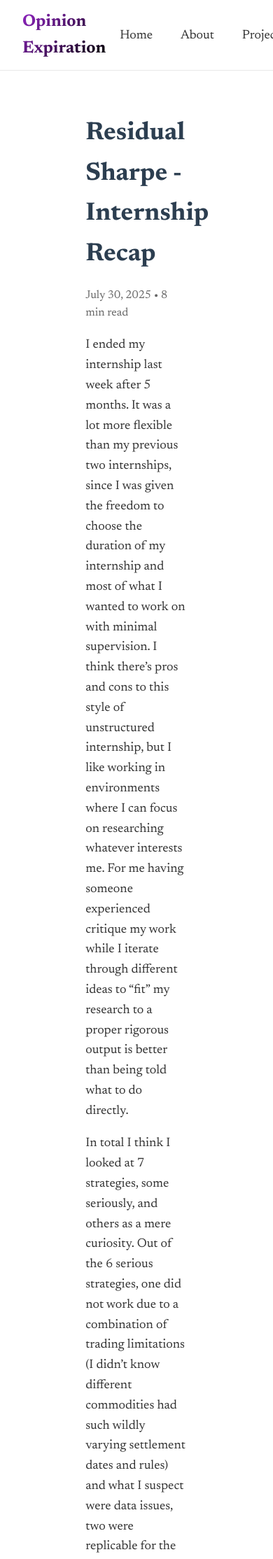
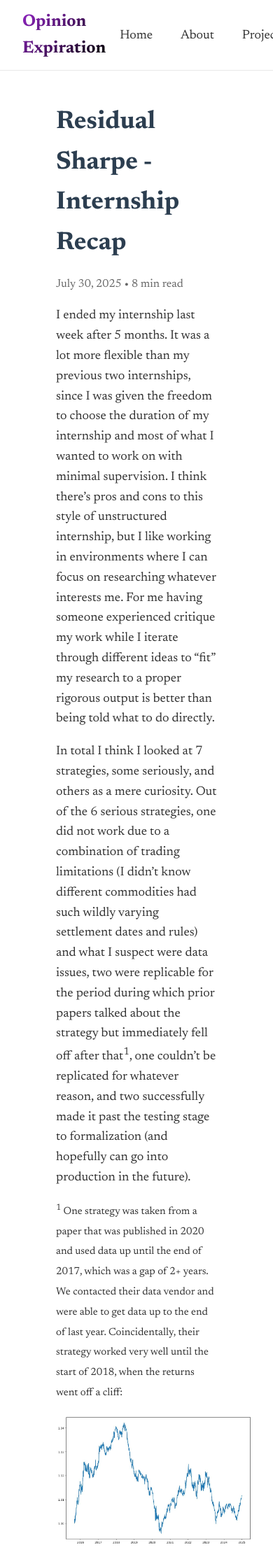
Before and after one commit to warrenjch/warrenjch.github.io, a Jekyll site: the page built from _posts/2025-07-30-residual-sharpe-internship-recap.md, in a window 390 px wide. Shown: the top 2228 px of the page at 70% size. Built offline with Jekyll 4.4.1, drawn with Linux system fonts in a browser that asks for light colours.

Commit message:
fixed for smaller screens

```diff
--- a/_layouts/post.html
+++ b/_layouts/post.html
@@ -62,4 +62,23 @@ main {
 body {
   max-width: none !important;
 }
+
+@media (max-width: 767px) {
+  .page,
+  .post {
+    width: 100% !important;
+    max-width: 100% !important;
+    padding: 1rem !important;
+  }
+
+  .page-content img,
+  .post-content img {
+    max-width: 100% !important;
+    min-width: 280px;
+    height: auto;
+    display: block;
+    margin: 1rem auto;
+  }
+}
+
 </style>
```
Also changed, not shown: _layouts/page.html (+20 -0 lines).
